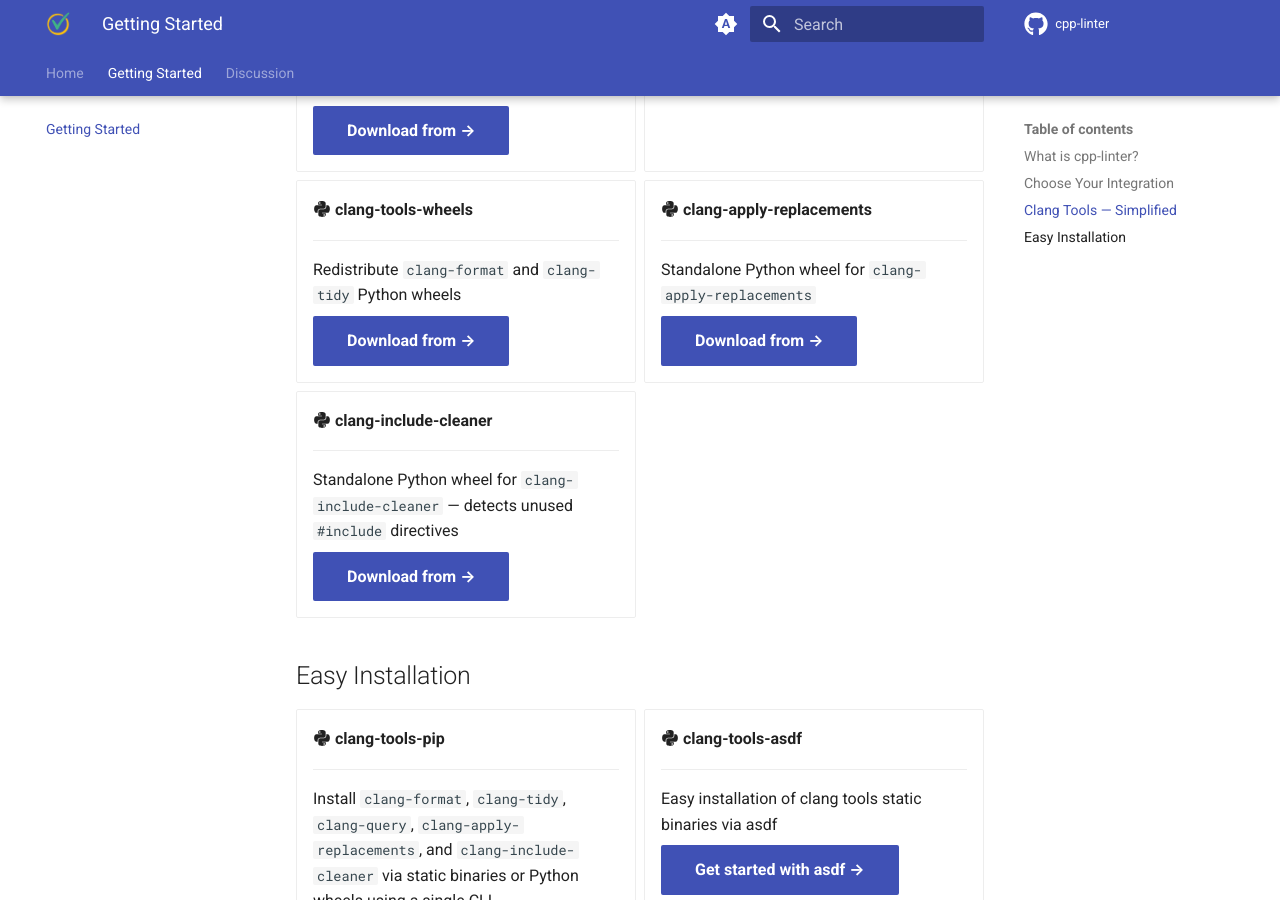
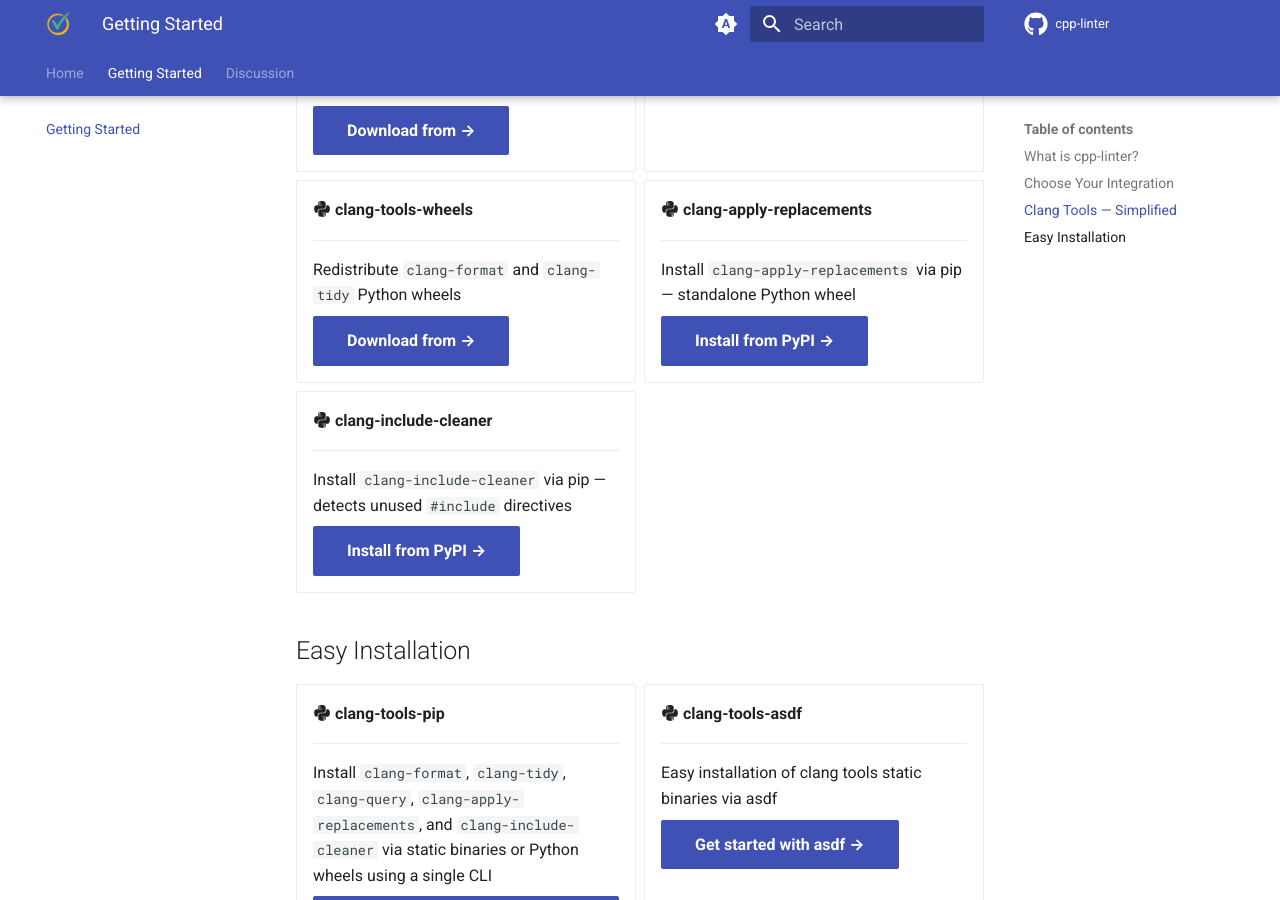
Before and after one commit to cpp-linter/cpp-linter.github.io, an MkDocs documentation site: the page built from docs/getting-started.md, in a window 1280 px wide and 900 px high, scrolled down 1821 px. Built offline with MkDocs 1.6.1 and Material for MkDocs 9.7.7, drawn with Linux system fonts in a browser that asks for light colours.

Commit message:
docs: point clang-apply-replacements and clang-include-cleaner to PyPI instead of GitHub repos

```diff
--- a/docs/getting-started.md
+++ b/docs/getting-started.md
@@ -102,17 +102,17 @@ We provide ready-to-use **binaries**, **Docker images**, and **Python wheels** o
 
     ---
 
-    Standalone Python wheel for `clang-apply-replacements`
+    Install `clang-apply-replacements` via pip — standalone Python wheel
 
-    [Download from →](https://github.com/cpp-linter/clang-apply-replacements){ .md-button .md-button--primary }
+    [Install from PyPI →](https://pypi.org/project/clang-apply-replacements/){ .md-button .md-button--primary }
 
 - :fontawesome-brands-python: **clang-include-cleaner**
 
     ---
 
-    Standalone Python wheel for `clang-include-cleaner` — detects unused `#include` directives
+    Install `clang-include-cleaner` via pip — detects unused `#include` directives
 
-    [Download from →](https://github.com/cpp-linter/clang-include-cleaner){ .md-button .md-button--primary }
+    [Install from PyPI →](https://pypi.org/project/clang-include-cleaner/){ .md-button .md-button--primary }
 
 </div>
 
```
